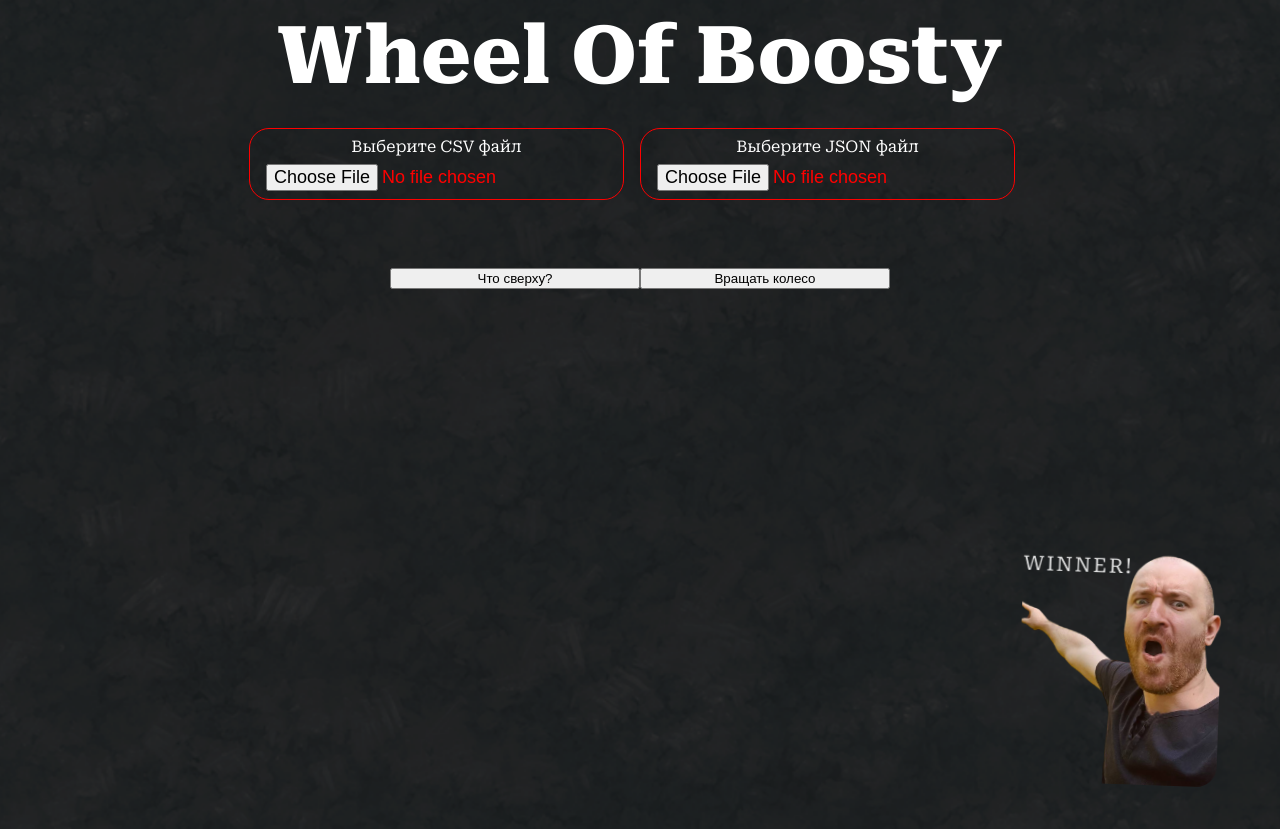
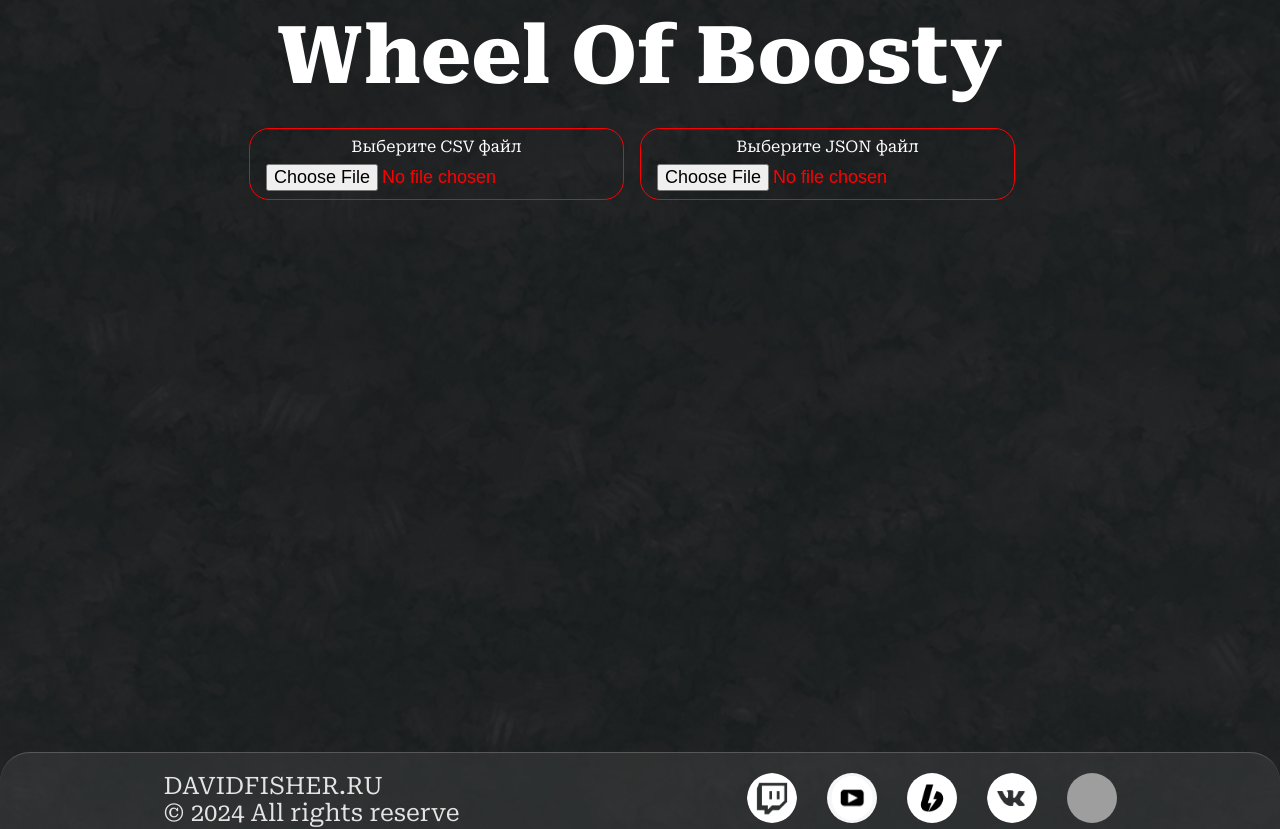
Before and after one commit to Pavmois/Fisher-Land, a Vue app: page /wheel in a window 1280 px wide. Shown: the top 829 px of the page. Built offline with nearby package versions, Linux system fonts and the light colour scheme; grey boxes are pictures that could not be loaded.

Commit message:
Добавление маркеров

```diff
--- a/src/components/WheelFortune.vue
+++ b/src/components/WheelFortune.vue
@@ -56,7 +56,7 @@
   return text; // Возвращаем оригинальный текст, если он меньше или равен максимальной длине
 };
 
-const spinWheel = () => {
+const spinWheel = (duration = 3000) => {
   const totalSectors = props.sectors.length;
   const angle = (2 * Math.PI) / totalSectors;
   const winningSectorIndex = props.sectors.findIndex(sector => sector.id === props.winningSectorId);
@@ -71,7 +71,7 @@
   // Устанавливаем новый угол вращения
   rotationAngle.value += randomRotation + additionalRotations + winningAngle;
 
-  // Останавливаем вращение через 3 секунды
+  // Останавливаем вращение через заданное время
   setTimeout(() => {
     getCurrentSector();
   }, 3000);
--- a/src/pages/Wheel.vue
+++ b/src/pages/Wheel.vue
@@ -41,7 +41,7 @@
       </div>
     </div>
 
-    <WheelFortune v-if="wheelData" :sectors="wheelData" :winningSectorId="2"/>
+    <WheelFortune v-if="wheelData.length" :sectors="wheelData" :winningSectorId="2"/>
 
   </div>
 </template>
```
